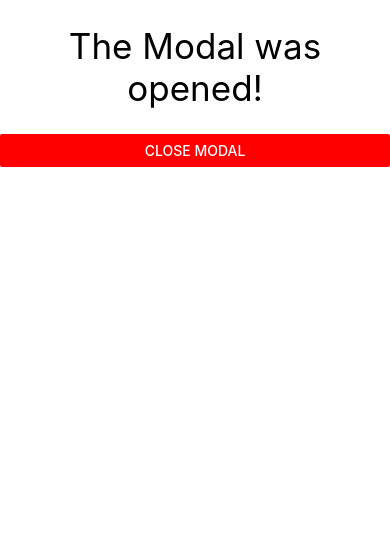
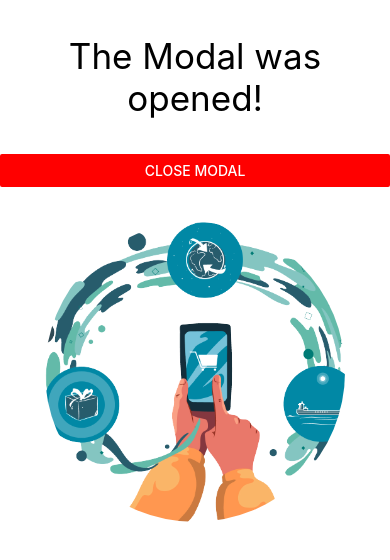
Before and after one commit to Matthes-Baer/first-react-native-app, a React Native app: screen / in a window 390 px wide. Both pictures are taken after a click on the button "OPEN MODAL". Shown: the top 560 px of the page. Built offline with nearby package versions, Linux system fonts and the light colour scheme.

Commit message:
feat: Added Image

```diff
--- a/components/Modal.tsx
+++ b/components/Modal.tsx
@@ -8,6 +8,7 @@ import {
   ScrollView,
   FlatList,
   Modal,
+  Image,
 } from "react-native";
 
 const ModalComponent = () => {
@@ -30,8 +31,7 @@ const ModalComponent = () => {
             style={{
               textAlign: "center",
               fontSize: 35,
-              marginTop: 25,
-              marginBottom: 25,
+              marginVertical: 35,
             }}
           >
             The Modal was opened!
@@ -42,6 +42,10 @@ const ModalComponent = () => {
             title="Close Modal"
             color={"red"}
           />
+          <Image
+            style={styles.image}
+            source={require("../assets/images/example-image.png")}
+          />
         </View>
       </Modal>
     </View>
@@ -49,3 +53,14 @@ const ModalComponent = () => {
 };
 
 export default ModalComponent;
+
+const styles = StyleSheet.create({
+  image: {
+    width: 300,
+    height: 300,
+    marginLeft: "auto",
+    marginRight: "auto",
+    borderRadius: 250,
+    marginTop: 35,
+  },
+});
```
Also changed, not shown: assets/images/example-image.png (added).
